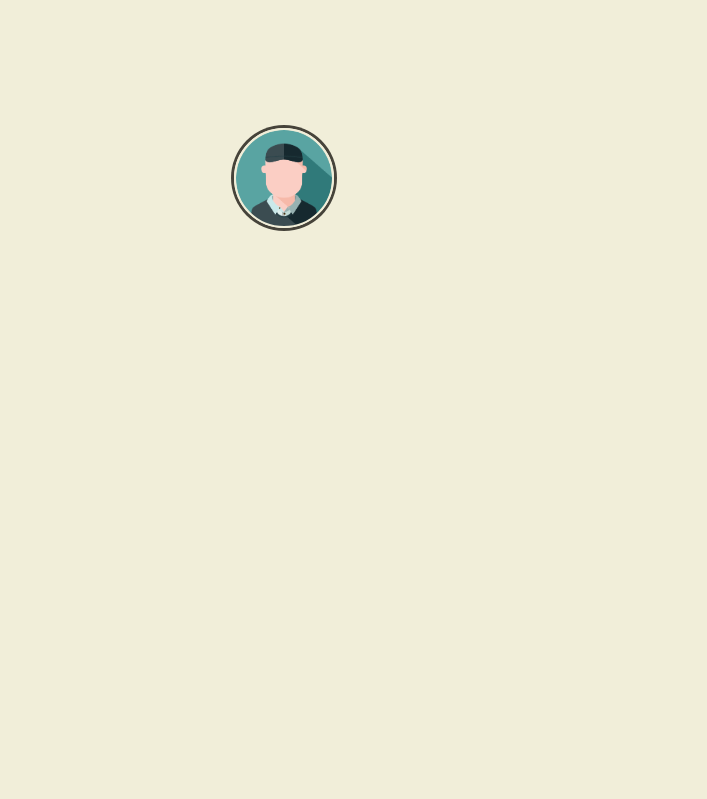
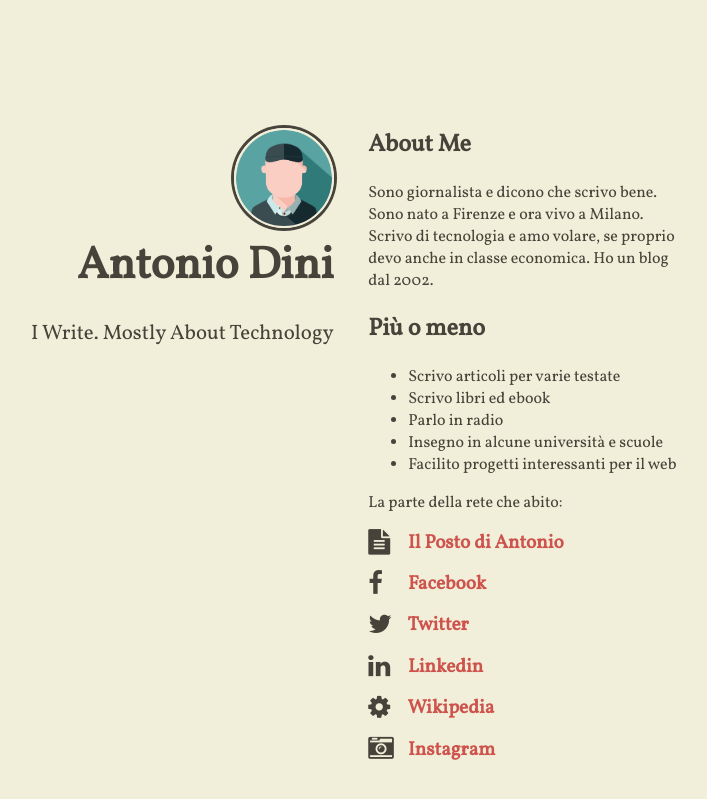
Before and after one commit to antoniodini/antoniodini.github.io, a Jekyll site: the page built from index.html, in a window 1280 px wide. Shown: the top 799 px of the page, without its empty margins (299-1006 px from the left). Built offline with Jekyll 4.4.1, drawn with Linux system fonts in a browser that asks for light colours; nearby versions of some CDN libraries.

```diff
--- a/_config.yml
+++ b/_config.yml
@@ -7,12 +7,12 @@ compass:
   # an avatar or logo (optional)
   logo: "/images/compass.png"
   # author will appear under the avatar (optional)
-  # author: "Compass"
+  author: "Antonio Dini"
   # tagline will appear under the title (optional)
-  # tagline: "The <a href='http://jekyllrb.com'>Jekyll</a> theme for your personal landing page"
+  tagline: "I Write. Mostly About Technology"
   # if include_content is true, the contents of the content.html include will be
   # added right above the generated item list, if present
-  include_content: false
+  include_content: true
   # if include_analytics is true, the content of the analytics.html include will
   # be added at the end of the <head> section. You can add your Google Analytics
   # Tracking Code to that file.
--- a/_includes/content.html
+++ b/_includes/content.html
@@ -1,24 +1,42 @@
-<h2>About Compass</h2>
-<p>Compass has been designed with something very specific in mind: to be a simple and elegant personal landing page.</p>
+<h2>About Me</h2>
+<p>Sono giornalista e dicono che scrivo bene. Sono nato a Firenze e ora vivo a Milano. Scrivo di tecnologia e amo volare, se proprio devo anche in classe economica. Ho un blog dal 2002.</p>
 
-<h2>Features</h2>
+<h2>Più o meno</h2>
 <ul>
-  <li>Responsive design</li>
-  <li>Mobile friendly</li>
-  <li>Easy deployment to <a href="https://pages.github.com/">GitHub Pages</a></li>
+  <li>Scrivo articoli per varie testate</li>
+  <li>Scrivo libri ed ebook</li>
+  <li>Parlo in radio</li>
+  <li>Insegno in alcune università e scuole</li>
+  <li>Facilito progetti interessanti per il web</li>
 </ul>
 
-<p>For more information, including setup and configuration instructions, bug reports or feature requests head over to <a href="https://github.com/excentris/compass">GitHub</a>.</p>
+<p>La parte della rete che abito:</p>
 
-<hr />
+<!--<hr />-->
 
 <ul class="fa-ul main-list">
   <li class="main-list-item">
-    <span class="fa fa-github fa-lg main-list-item-icon"></span>
-    <a href="https://github.com/excentris/compass">GitHub Repository</a>
+    <span class="fa fa-file-text fa-lg main-list-item-icon"></span>
+    <a href="http://antoniodini.blogspot.com">Il Posto di Antonio</a>
+  </li>
+   <li class="main-list-item">
+    <span class="fa fa-facebook fa-lg main-list-item-icon"></span>
+    <a href="https://www.facebook.com/antoniodini">Facebook</a>
+  </li>
+   <li class="main-list-item">
+    <span class="fa fa-twitter fa-lg main-list-item-icon"></span>
+    <a href="https://twitter.com/antoniodini">Twitter</a>
   </li>
   <li class="main-list-item">
-    <span class="fa fa-user fa-lg main-list-item-icon"></span>
-    <a href="http://excentris.net">The Author</a>
+    <span class="fa fa-linkedin fa-lg main-list-item-icon"></span>
+    <a href="https://it.linkedin.com/in/antoniodini">Linkedin</a>
   </li>
+  <li class="main-list-item">
+    <span class="fa fa-cog fa-lg main-list-item-icon"></span>
+    <a href="http://it.wikipedia.org/Antonio_Dini">Wikipedia</a>
+    </li>
+  <li class="main-list-item">
+    <span class="fa fa-camera-retro fa-lg main-list-item-icon"></span>
+    <a href="https://instagram.com/antoniodini/">Instagram</a>
+    </li>
 </ul>
```
Also changed, not shown: 1 other file.
